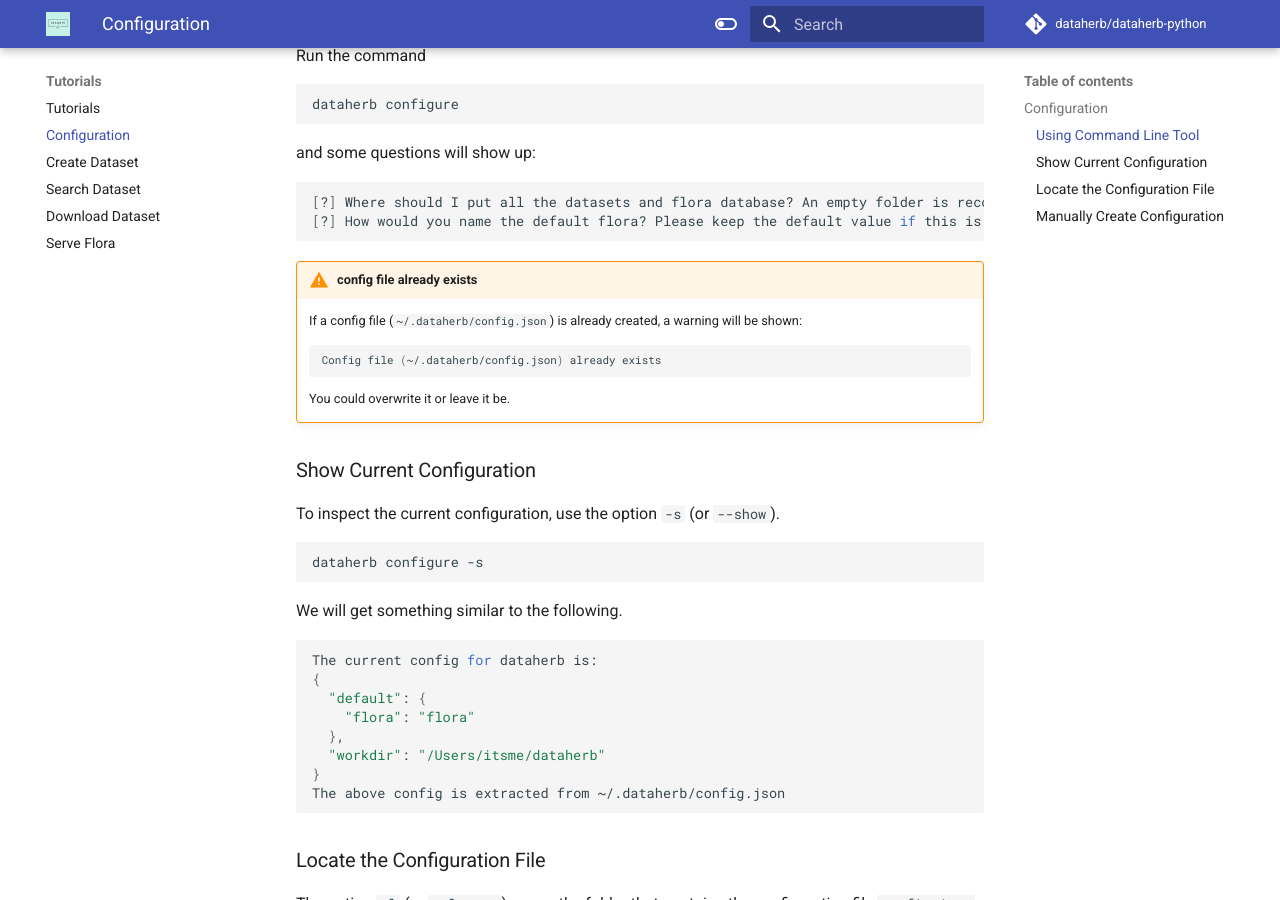
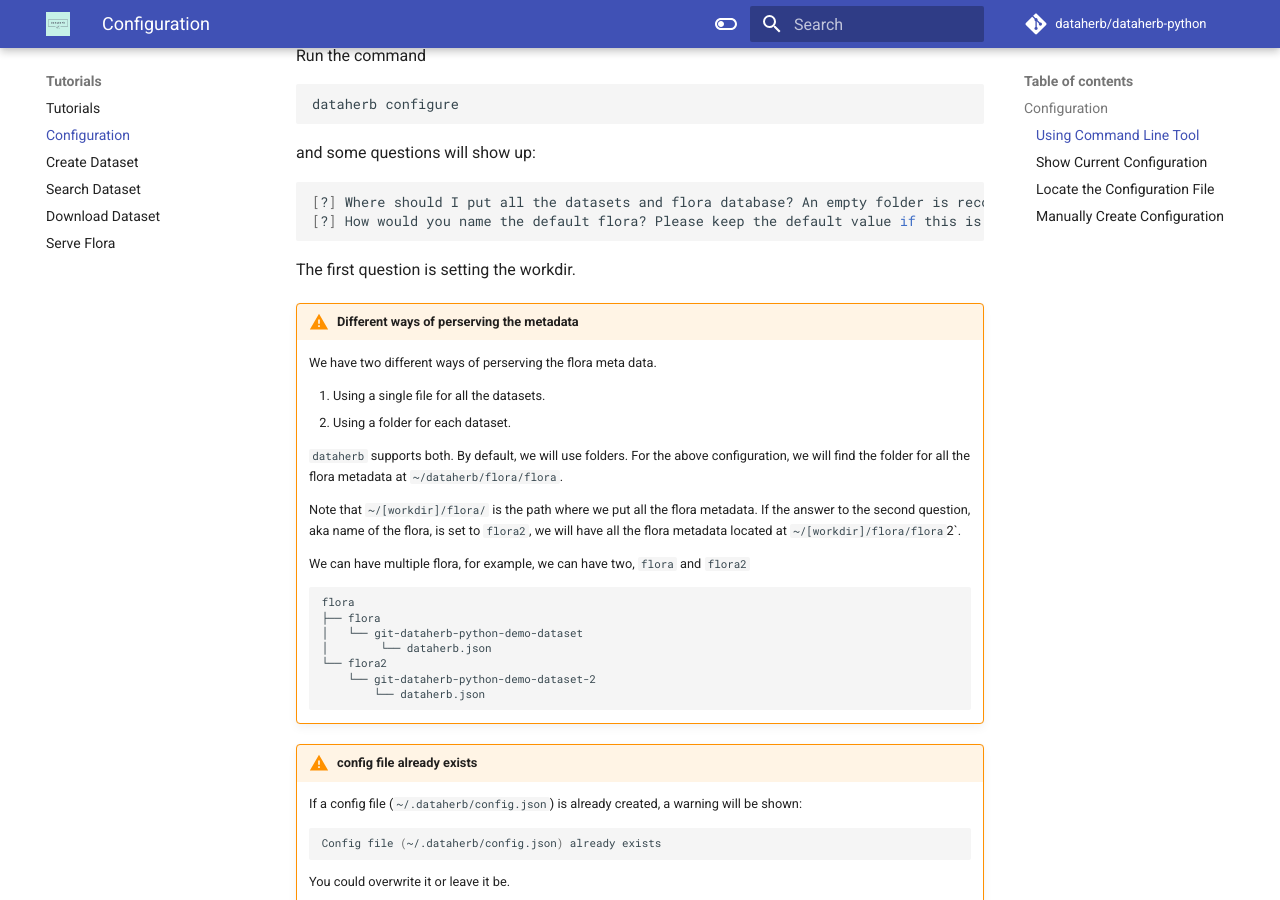
Before and after one commit to DataHerb/dataherb-python, an MkDocs documentation site: the page built from docs/tutorials/configuration/index.md, in a window 1280 px wide and 900 px high, scrolled down 365 px. Built offline with MkDocs 1.6.1 and Material for MkDocs 9.7.7, drawn with Linux system fonts in a browser that asks for light colours; comment, search, counter and statistics services are not loaded; some of the changed text lies outside the part shown.

Commit message:
update docs for switching to folder

````diff
--- a/docs/tutorials/configuration/index.md
+++ b/docs/tutorials/configuration/index.md
@@ -18,6 +18,30 @@
 [?] Where should I put all the datasets and flora database? An empty folder is recommended.: ~/dataherb
 [?] How would you name the default flora? Please keep the default value if this is not clear to you.: flora
 ```
+
+The first question is setting the workdir.
+
+!!! warning "Different ways of perserving the metadata"
+    We have two different ways of perserving the flora meta data.
+
+    1. Using a single file for all the datasets.
+    2. Using a folder for each dataset.
+
+    `dataherb` supports both. By default, we will use folders. For the above configuration, we will find the folder for all the flora metadata at `~/dataherb/flora/flora`.
+
+    Note that `~/[workdir]/flora/` is the path where we put all the flora metadata. If the answer to the second question, aka name of the flora, is set to `flora2`, we will have all the flora metadata located at `~/[workdir]/flora/flora`2`.
+
+    We can have multiple flora, for example, we can have two, `flora` and `flora2`
+
+    ```bash
+    flora
+    ├── flora
+    │   └── git-dataherb-python-demo-dataset
+    │        └── dataherb.json
+    └── flora2
+        └── git-dataherb-python-demo-dataset-2
+            └── dataherb.json
+    ```
 
 !!! warning "config file already exists"
     If a config file (`~/.dataherb/config.json`) is already created, a warning will be shown:
@@ -76,10 +101,11 @@
 |---|---|---|
 | `workdir`  |  `~/dataherb` | The work directory for dataherb. |
 | `default.flora`  | `flora` |  The name of the flora to be used by default. For example, the value `flora` means we will use the `flora.json` database in the folder `(workdir setting in the above row)/flora/flora.json`. |
+| `default.aggregrated`  | `false` |  Whether to use a single json file for all the flora metadata. It is highly recommended to set it to `false`. |
 
 
 !!! note "More about `workdir`"
     By default, two folders will be created inside it: `~/dataherb/flora` (default storage for all flora) and `~/dataherb/serve` (the cache folder for the website of all datasets when we run `dataherb serve`)
 
 !!! note "More about `default.flora`"
-    If `workdir` is set to `~/dataherb`, then the database will be `~/dataherb/flora/flora.json`. If the value of `default.flora` is set to `abc`, then the database will be `~/dataherb/flora/abc.json`.
+    If `workdir` is set to `~/dataherb`, then the database will be `~/dataherb/flora/flora`. If the value of `default.flora` is set to `abc`, then the database will be `~/dataherb/flora/abc`.
````
Also changed, not shown: other parts of docs/tutorials/configuration/index.md (+2 -1 lines).
